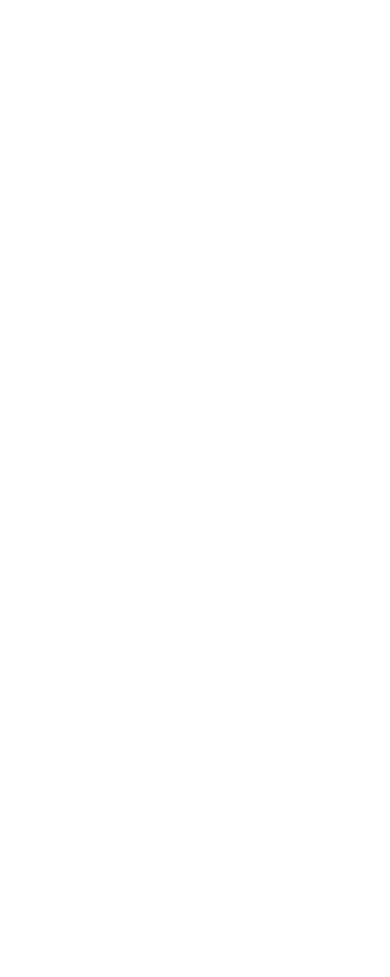
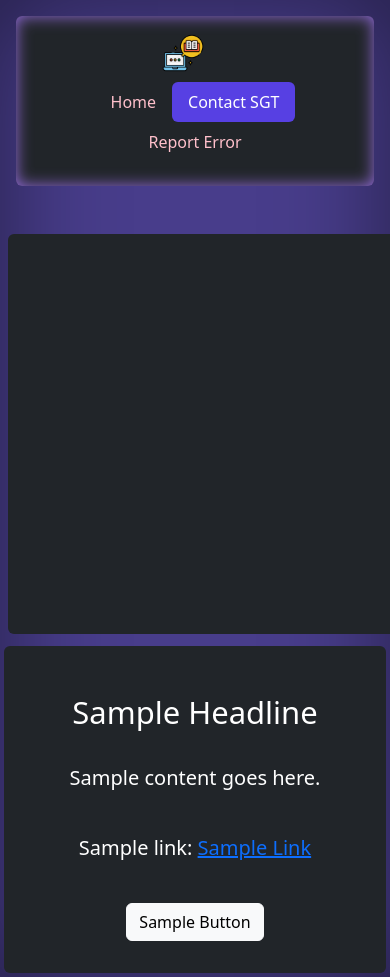
Before and after one commit to Kishlay-notabot/rfr-sgt, a website: page src/contact.html in a window 390 px wide. Before the commit the page ends 844 px from the top, so only its background shows below. Drawn offline with nearby package versions, Linux system fonts and the light colour scheme.

Commit message:
add contact code sample and change header to responsive

```diff
--- a/src/contact.html
+++ b/src/contact.html
@@ -0,0 +1,51 @@
+<!DOCTYPE html>
+<html lang="en">
+<head>
+    <script src="/node_modules/bootstrap/dist/js/bootstrap.bundle.js"></script>
+    <meta charset="UTF-8">
+    <meta name="viewport" content="width=device-width, initial-scale=1.0">
+    <title>Researchforesearchers-sgt</title>
+    <link rel="stylesheet" href="/css/bootstrap.css">
+</head>
+<body class="text-white" style="background-color: darkslateblue; box-shadow: inset 0 0 7rem rgba(0, 0, 0, .5);">
+
+  <div class="p-3">
+    <header class="p-3 bg-dark text-white rounded" style="box-shadow: inset 0 0 1rem #946cdf;">
+      <div class="container">
+          <div class="d-flex flex-wrap align-items-center justify-content-center justify-content-lg-start">
+              <a href="/" class="d-flex align-items-center mb-2 mb-lg-0 text-white text-decoration-none">
+                  <img src="/icon.png" alt="" style="width: 42px;" class="me-4">
+              </a>
+
+              <ul class="nav nav-pills col-12 col-lg-auto me-lg-auto mb-2 justify-content-center mb-md-0">
+                  <li class="nav-item"><a href="#" class="nav-link">Home</a></li>
+                  <li class="nav-item"><a href="contact.html" class="nav-link active">Contact SGT</a></li>
+                  <li class="nav-item"><a href="about.html" class="nav-link">Report Error</a></li>
+              </ul>
+          </div>
+      </div>
+    </header>
+  </div>
+
+  <br>
+
+  <div class="p-2">
+    <main role="main" class="inner cover text-center bg-dark text-white rounded" style="padding: 200px;">
+        <!-- Blank content here -->
+    </main>
+  </div>
+
+  <div class="p-1">
+    <div class="bg-dark text-center me-md-3 pt-3 px-3 pt-md-5 px-md-5 text-white overflow-hidden rounded" style="width: 100%;">
+      <div class="my-3 py-3">
+        <!-- Sample Text -->
+        <h2 class="display-5">Sample Headline</h2> <br>
+        <p class="lead">Sample content goes here.</p> <br>
+        <p class="lead">Sample link: <a href="#">Sample Link</a></p> <br>
+        <button type="button" class="btn btn-light rounded">Sample Button</button>
+      </div>
+    </div>
+  </div>
+
+</body>
+</html>
```
Also changed, not shown: src/index.html (+4 -1 lines).
